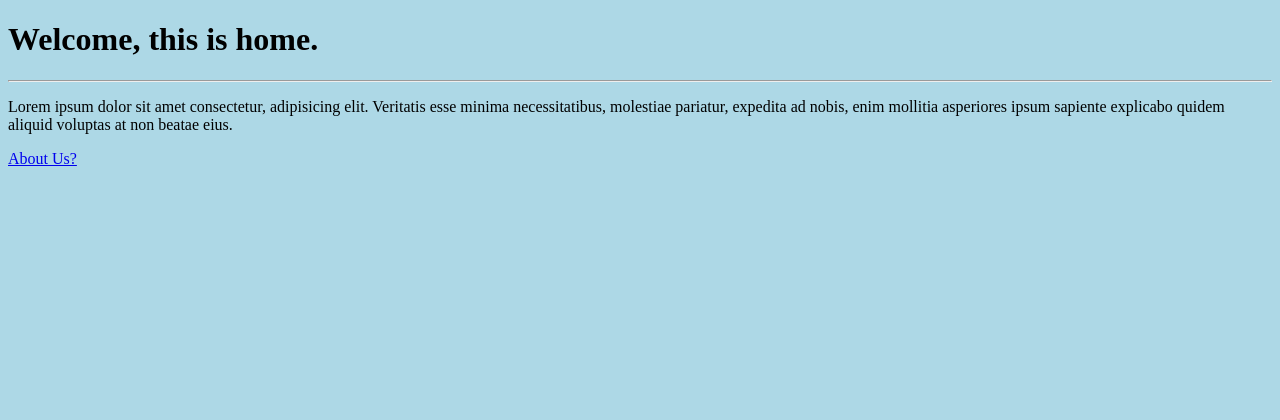
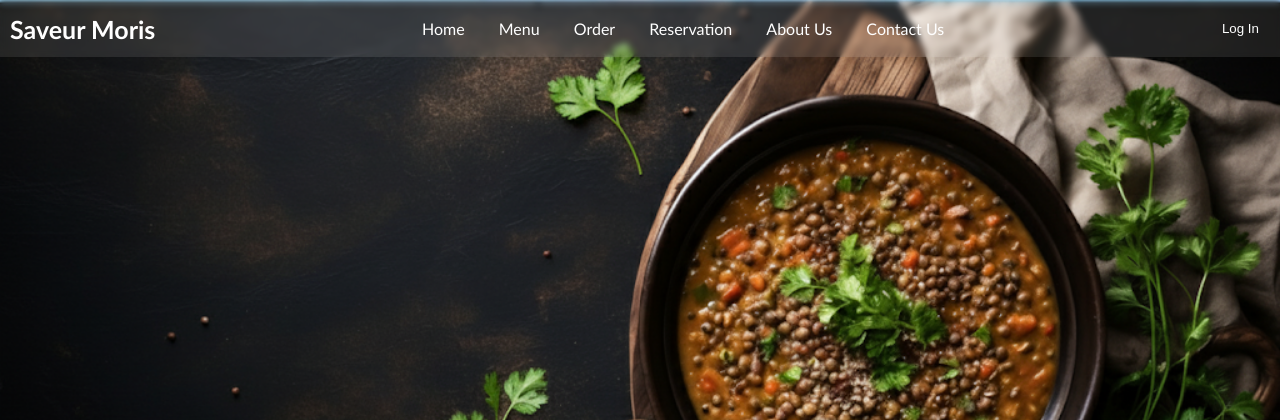
Before and after one commit to Toushal29/WMAD_Assignment, a Django app: page / in a window 1280 px wide. Shown: the top 420 px of the page. Run offline with Django 5.2, Linux system fonts and the light colour scheme.

Commit message:
did something today

```diff
--- a/WMAD_project/web_app/static/web_app/css/style.css
+++ b/WMAD_project/web_app/static/web_app/css/style.css
@@ -1,3 +1,41 @@
-body {
-    background-color: lightblue;
+nav{
+    display: flex;
+    font-family: 'Gill Sans', 'Gill Sans MT', Calibri, 'Trebuchet MS', sans-serif;
+    align-items: center;
+    justify-content: space-between;
+    background-color: rgba(255, 255, 255, 0.1);
+    backdrop-filter: blur(3px);
+    padding: 10px;
 }
+.logo a{
+    color: white;
+    font-size: 25px;
+    font-weight: 600;
+}
+li{
+    list-style: none;
+    display: inline-block;
+}
+.mainNav a{
+    color: white;
+    margin: 15px;
+    transition: background-color 500ms, padding 500ms, border-radius 500ms;
+
+}
+.mainNav a:hover{
+    background-color: rgba(0, 0, 0, 0.5);
+    padding: 10px;
+    border-radius: 20px;
+}
+.loginBtn button{
+    background-color: transparent;
+    color: rgb(255, 255, 255);
+    padding: 10px;
+    border-radius: 10px;
+    transition: border-radius 500ms, box-shadow 500ms;
+    border: 1px solid transparent;
+}
+.loginBtn button:hover{
+    border-radius: 20px;
+    box-shadow: 0 0 10px white;
+}
--- a/WMAD_project/web_app/templates/web_app/home.html
+++ b/WMAD_project/web_app/templates/web_app/home.html
@@ -6,11 +6,35 @@
     <title>Home</title>
     {% load static %}
     <link rel="stylesheet" href="{% static 'web_app/css/style.css' %}">
+    <style>
+        * {
+            text-decoration: none;
+            margin: 0px;
+            padding: 0px;
+        }
+        body{
+            background-image: url("{% static 'web_app/images/background_img.png' %}");
+            background-repeat: no-repeat;
+            background-size: cover;
+        }
+    </style>
 </head>
 <body>
-    <h1>Welcome, this is home.</h1>
-    <hr>
-    <p>Lorem ipsum dolor sit amet consectetur, adipisicing elit. Veritatis esse minima necessitatibus, molestiae pariatur, expedita ad nobis, enim mollitia asperiores ipsum sapiente explicabo quidem aliquid voluptas at non beatae eius.</p>
-    <a href="{% url 'about' %}">About Us?</a>
+    <nav class="navbar">
+        <div class="logo"><a href="#">Saveur Moris</a></div>
+        <div class="mainNav">
+            <ul>
+                <li><a href="#">Home</a></li>
+                <li><a href="#">Menu</a></li>
+                <li><a href="#">Order</a></li>
+                <li><a href="#">Reservation</a></li>
+                <li><a href="#">About Us</a></li>
+                <li><a href="#">Contact Us</a></li>
+            </ul>
+        </div>
+        <div class="loginBtn">
+            <button type="button">Log In</button>
+        </div>
+    </nav>
 </body>
 </html>
```
Also changed, not shown: WMAD_project/web_app/templates/web_app/about.html (deleted, +0 -16 lines), WMAD_project/web_app/static/web_app/images/background_img.png (added).
